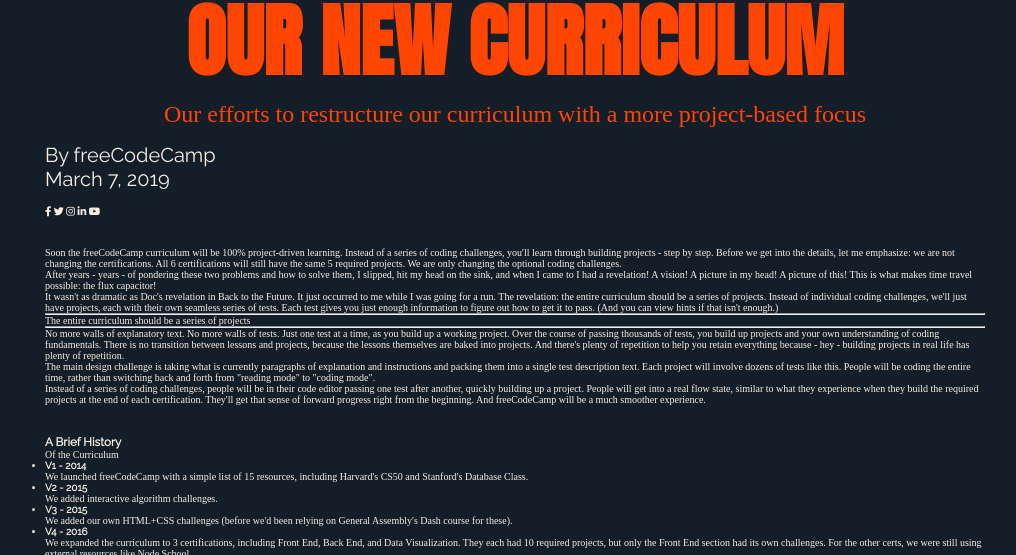
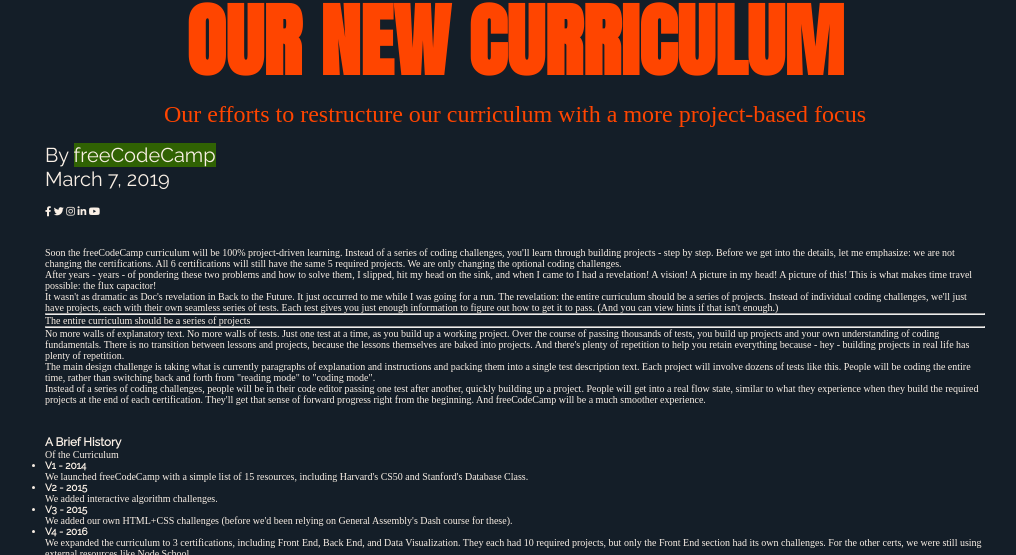
Before and after one commit to mickythegeek/freecodecamp-responsive-web-design, a plain HTML site: page dyn_magazine/index.html in a window 1280 px wide. In both pictures the pointer is over the link "freeCodeCamp". Shown: the part 726-1281 px from the top of the page, without its empty margins (125-1141 px from the left). Drawn offline with Linux system fonts and the light colour scheme; a web font is replaced by a local one.

Commit message:
create a hover effect on the author's name

```diff
--- a/dyn_magazine/styles.css
+++ b/dyn_magazine/styles.css
@@ -78,3 +78,8 @@
   font-size: 2rem;
   font-family: Raleway, sans-serif;
 }
+
+.author-name a:hover{
+  background-color: #306203;
+
+}
```
